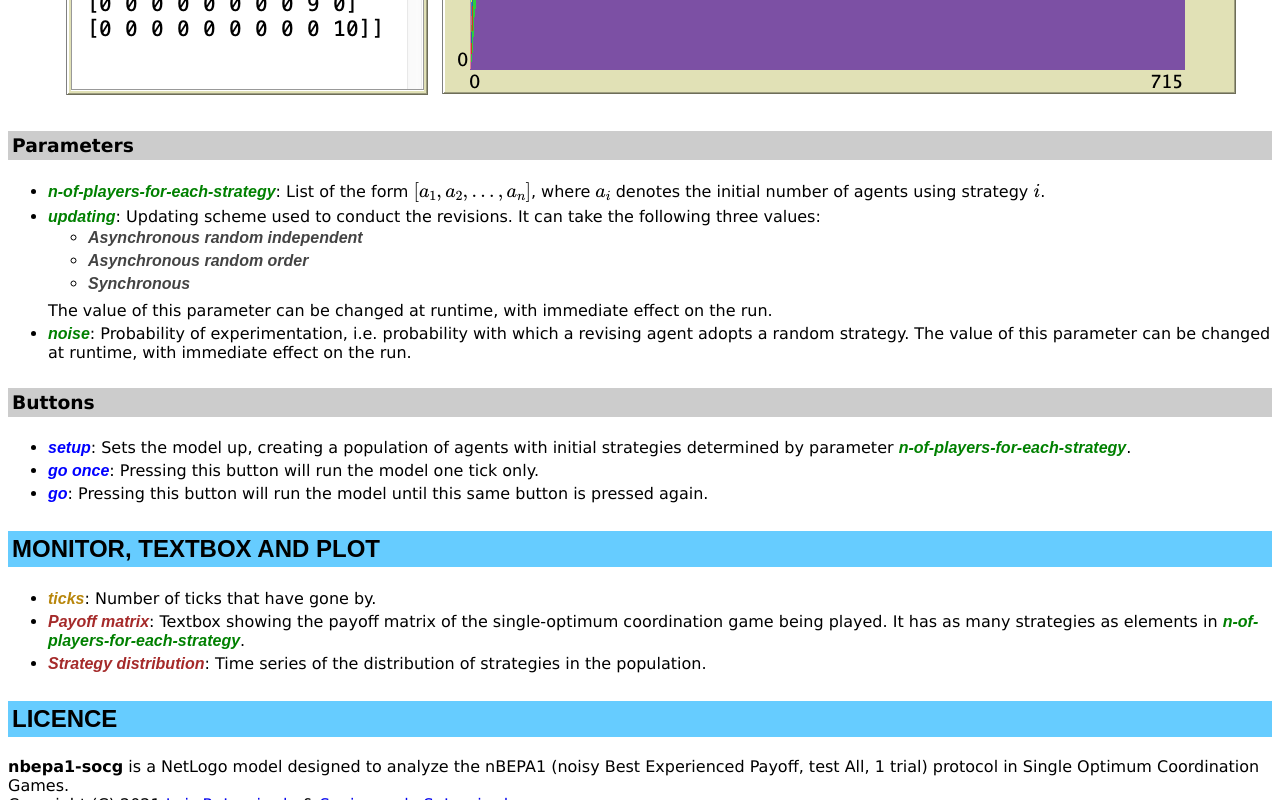
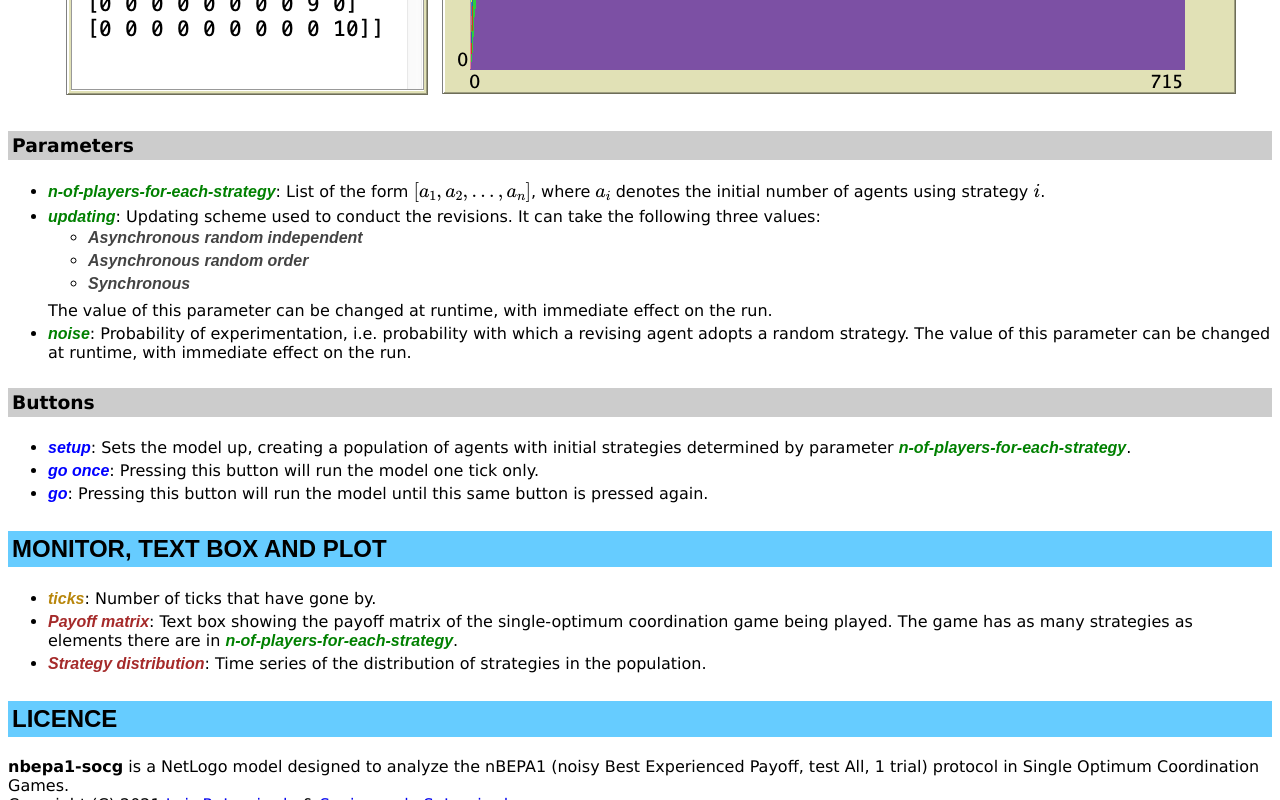
Before and after one commit to luis-r-izquierdo/nbepa1-socg, a plain HTML site: page index.html in a window 1280 px wide. Shown: the part 2000-2800 px from the top of the page. Drawn offline with nearby package versions, Linux system fonts and the light colour scheme.

Commit message:
minor corrections

```diff
--- a/index.html
+++ b/index.html
@@ -153,7 +153,7 @@
    <p>This section explains the formal model that <b>nBEPA1-SOCG</b> implements. The information provided here should suffice to re-implement the same formal model in any sophisticated enough modelling platform. We use bold green italicised arial font to denote <i class="slider">parameters</i> (i.e. variables that can be set by the user). </p>
 
    <h3>Population</h3>
-   <p>In the model, there is one population of <span class="math inline">\(N\)</span> agents who repeatedly play a Single-Optimum Coordination Game in pairs.</p>
+   <p>In the model, there is a population of <span class="math inline">\(N\)</span> agents who repeatedly play a Single-Optimum Coordination Game in pairs.</p>
 
    <h3>The Game</h3>
    <p>The Single-Optimum Coordination Game is a 2-player <span class="math inline">\(n\)</span>-strategy game with the following payoff matrix:
@@ -227,11 +227,11 @@
       <li><i class="button">go</i>: Pressing this button will run the model until this same button is pressed again. </li>
    </ul>
 
-   <h2>MONITOR, TEXTBOX AND PLOT</h2>
+   <h2>MONITOR, TEXT BOX AND PLOT</h2>
 
    <ul>
       <li><i class="monitor">ticks</i>: Number of ticks that have gone by.</li>
-      <li><i class="plot">Payoff matrix</i>: Textbox showing the payoff matrix of the single-optimum coordination game being played. It has as many strategies as elements in <i class="slider">n-of-players-for-each-strategy</i>.</li>
+      <li><i class="plot">Payoff matrix</i>: Text box showing the payoff matrix of the single-optimum coordination game being played. The game has as many strategies as elements there are in <i class="slider">n-of-players-for-each-strategy</i>.</li>
       <li><i class="plot">Strategy distribution</i>: Time series of the distribution of strategies in the population.</li>
    </ul>
 
```
